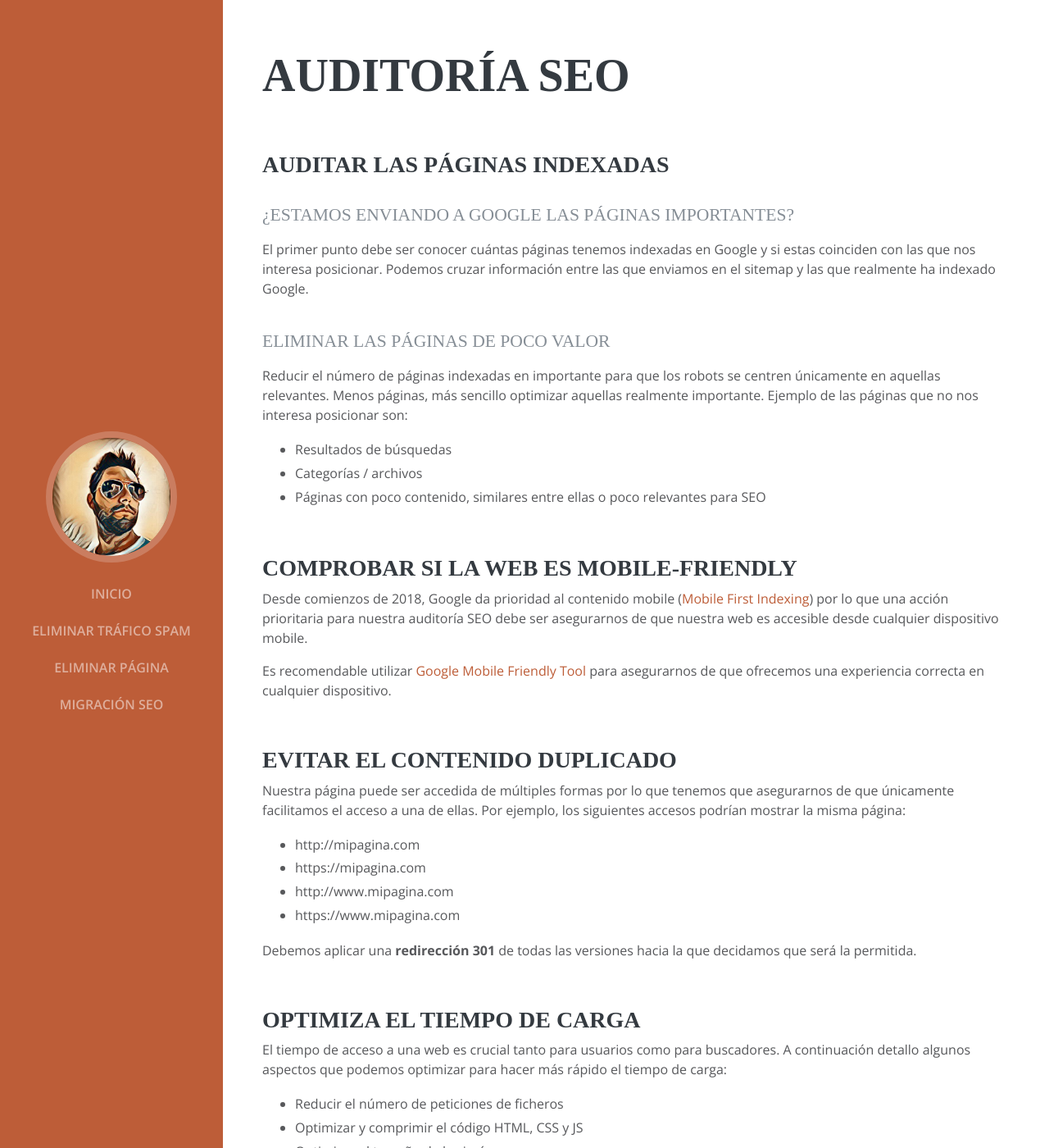
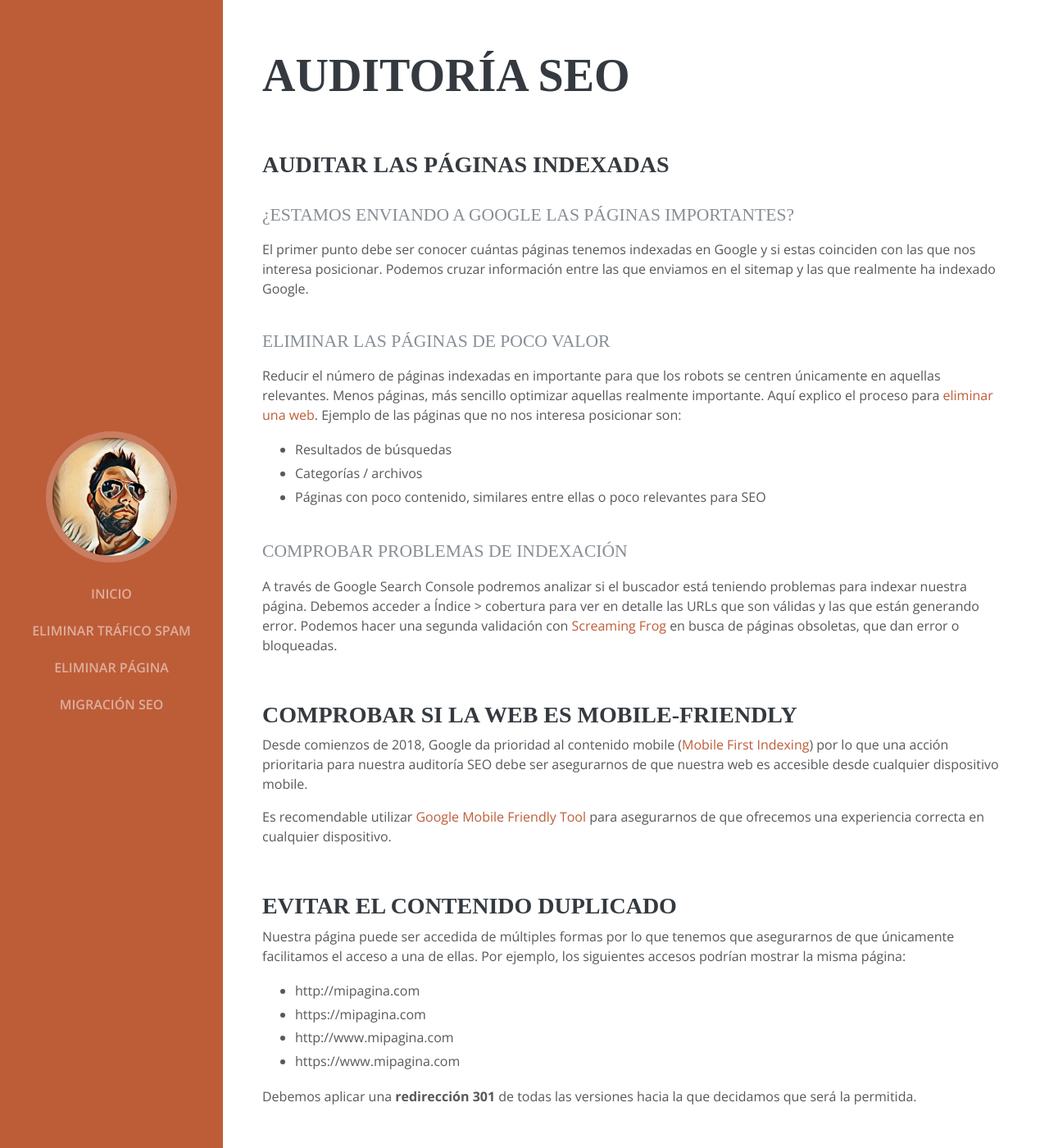
Before and after one commit to Emirodgar/w-chuleta-seo, a Jekyll site: the page built from auditoria-seo.md, in a window 1280 px wide and 1400 px high. Shown: the whole window at 82% size. Built offline with Jekyll 4.4.1, drawn with Linux system fonts in a browser that asks for light colours; some web fonts are replaced; our own code applies the rules of GitHub Pages for plain Markdown files; some of the changed text lies outside the part shown.

Commit message:
Update auditoria-seo.md

```diff
--- a/auditoria-seo.md
+++ b/auditoria-seo.md
@@ -16,12 +16,15 @@
 
 ### Eliminar las páginas de poco valor
 
-Reducir el número de páginas indexadas en importante para que los robots se centren únicamente en aquellas relevantes. Menos páginas, más sencillo optimizar aquellas realmente importante. Ejemplo de las páginas que no nos interesa posicionar son:
+Reducir el número de páginas indexadas en importante para que los robots se centren únicamente en aquellas relevantes. Menos páginas, más sencillo optimizar aquellas realmente importante. Aquí explico el proceso para [eliminar una web](https://chuletaseo.com/eliminar-pagina-indexada-google). Ejemplo de las páginas que no nos interesa posicionar son:
 
  - Resultados de búsquedas
  - Categorías / archivos
  - Páginas con poco contenido, similares entre ellas o poco relevantes para SEO
 
+### Comprobar problemas de indexación
+
+A través de Google Search Console podremos analizar si el buscador está teniendo problemas para indexar nuestra página. Debemos acceder a Índice > cobertura para ver en detalle las URLs que son válidas y las que están generando error. Podemos hacer una segunda validación con [Screaming Frog](https://www.screamingfrog.co.uk/seo-spider/) en busca de páginas obsoletas, que dan error o bloqueadas.
 
 ## Comprobar si la web es Mobile-Friendly
 
@@ -50,7 +53,24 @@
  - Comprimir GZIP las peticiones entre servidor y usuario
  - Utilizar un CDN
 
- Algunas de las herramientas que podemos utilizar son:
+Algunas de las herramientas que podemos utilizar son:
 
  - [GTMetrix](https://gtmetrix.com/), [Webpagetest](https://www.webpagetest.org/) o [Google Page Speed](https://developers.google.com/speed/pagespeed/insights/) para conocer problemas en el tiempo de carga.
  - [Kraken](https://kraken.io/) para optimizar el tamaño de las imágenes.
+
+## Análisis del tráfico orgánico
+
+El siguiente paso será analizar nuestro tráfico orgánico. El objetivo es conocer nuestra situación actual y la evolución seguida hasta este momento. A través de este análisis debemos ser capaces de identificar fortalezas y debilidades que se traduzcan en acciones.
+
+ - Páginas que más tráfico SEO reciben
+ - Términos por los que estamos posicionando
+ - Opciones de mejora para captar más tráfico
+ - Conversión del tráfico orgánico
+
+## Monitorizar posicionamiento web
+
+El siguiente paso será conocer por qué términos estamos posicionando y cruzar dicha información con el análisis del punto anterior. Así podremos saber qué camino de mejora tenemos por delante y las páginas y términos que debemos trabajar.
+
+## Análisis del perfil de enlazado
+
+Disponer de enlaces de calidad es realmente importante para conseguir un buen posicionamiento SEO.
```
